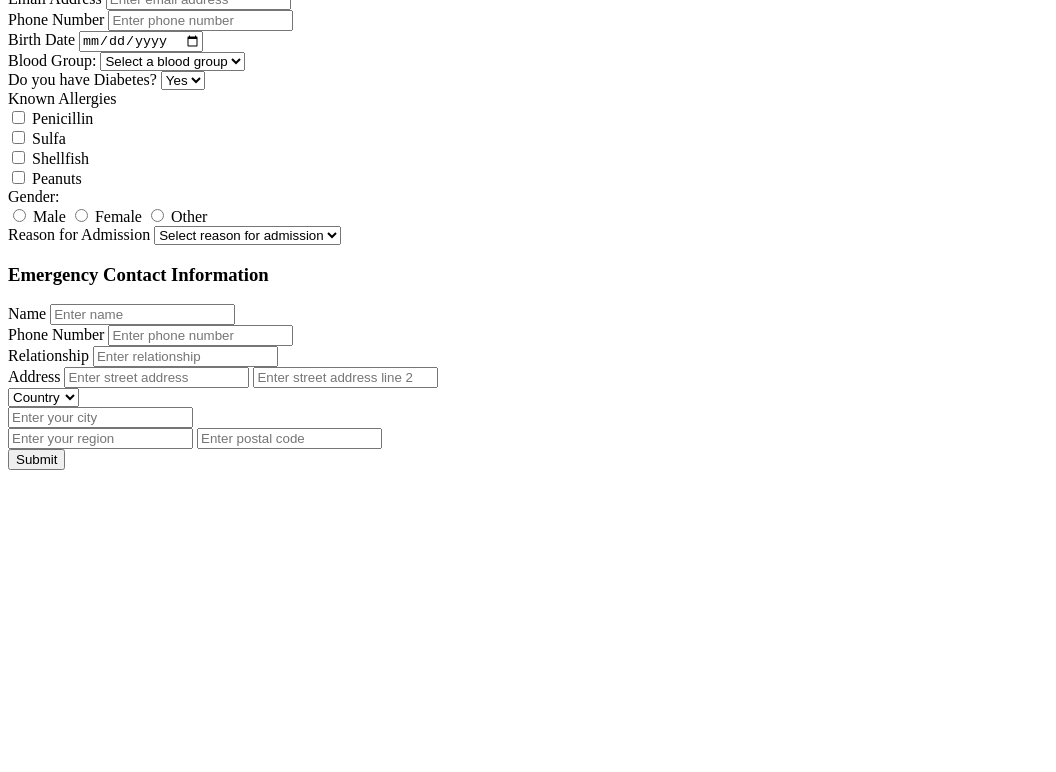
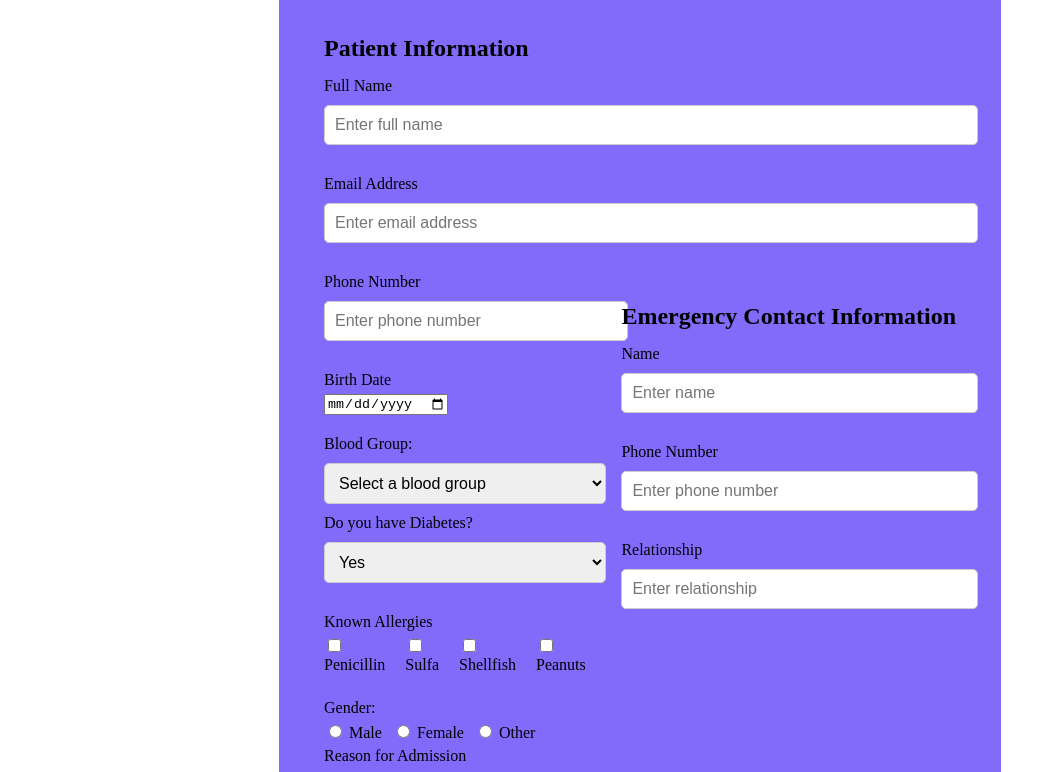
Before and after one commit to KaleemullahAR/B, a plain HTML site: page index.html in a window 1280 px wide. Shown: the part 140-912 px from the top of the page, without its empty margins (0-1056 px from the left). Before the commit the page ends 800 px from the top, so only its background shows below. Drawn offline with Linux system fonts and the light colour scheme.

Commit message:
Update index.html

```diff
--- a/index.html
+++ b/index.html
@@ -5,7 +5,7 @@
     <meta name="viewport" content="width=device-width, initial-scale=1.0" />
     <meta http-equiv="X-UA-Compatible" content="ie=edge" />
     <title>Registration Form in HTML CSS</title>
-    <link rel="styles" href="styles.css" />
+    <link rel="stylesheet" href="styles.css" />
   </head>
   <body>
     <section class="container">
```
